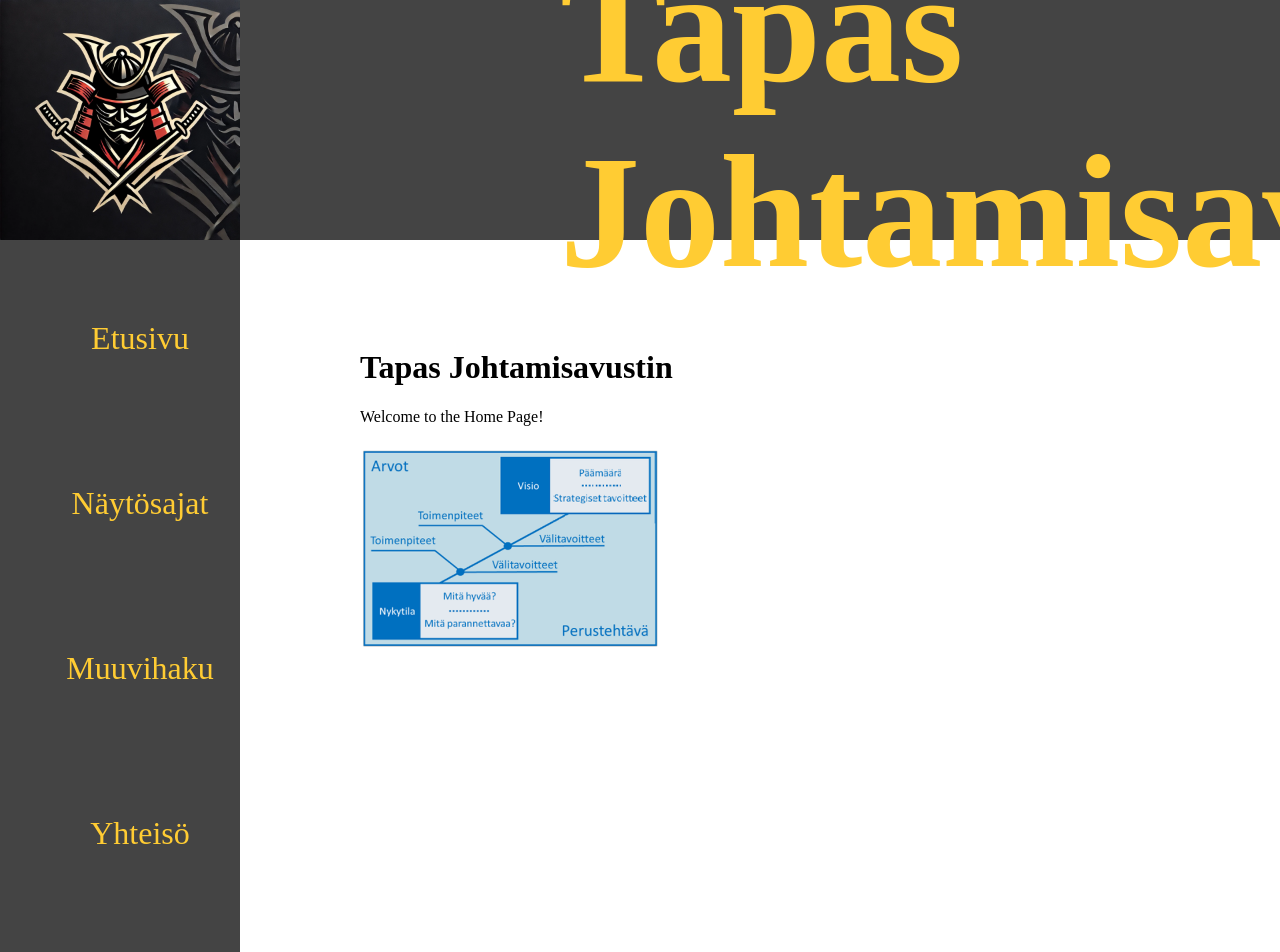
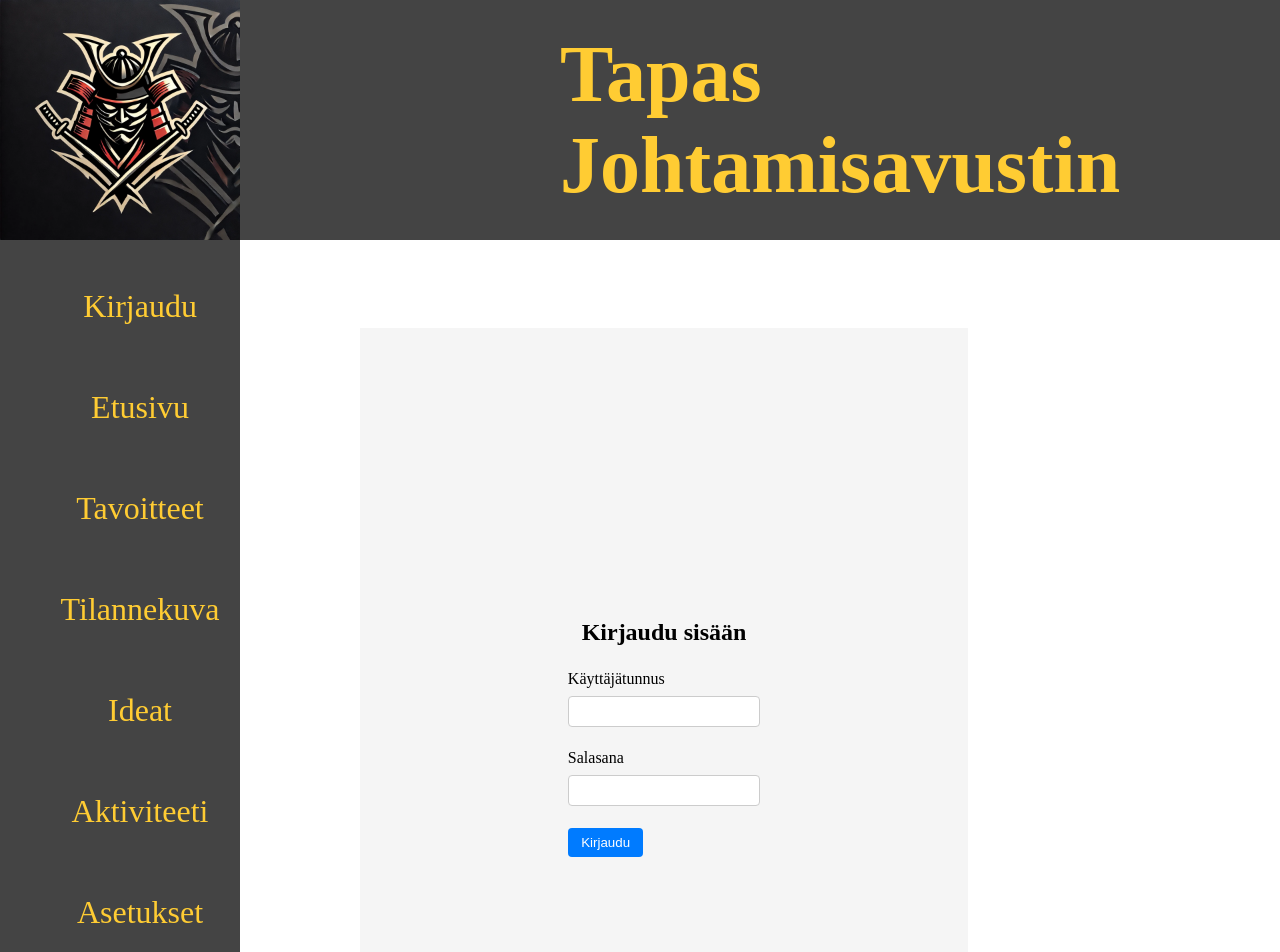
Before and after one commit to taunojokinen/tapas, a React (Create React App) app in the folder tapasUI/: page / in a window 1280 px wide. Shown: the top 952 px of the page. Built offline with nearby package versions, Linux system fonts and the light colour scheme.

Commit message:
sivuja lisätty

```diff
--- a/tapasUI/src/components/App.tsx
+++ b/tapasUI/src/components/App.tsx
@@ -1,9 +1,13 @@
 import React from 'react';
 import logo from '../pictures/logo.png';
 import { BrowserRouter as Router, Route, Routes } from 'react-router-dom';
+import Kirjautuminen from '../pages/Kirjautuminen';
 import Home from '../pages/Home';
+import Tavoitteet from '../pages/Tavoitteet';
+import Tilannekuva from '../pages/Tilannekuva';
 import Header from '../components/header/Header';
 import Navi from '../components/header/Navi';
+
 
 const App: React.FC = () => {
     return (
@@ -14,7 +18,10 @@ const App: React.FC = () => {
                 <Navi/>
             <div style={{ marginLeft: '2em', padding: '20em', width: '100%' }}>
                 <Routes>
-                    {<Route path="/" element={<Home />} />}
+                    {<Route path="/" element={<Kirjautuminen />} />}
+                    {<Route path="/etusivu" element={<Home />} />}
+                    {<Route path="/tavoitteet" element={<Tavoitteet />} />}
+                    {<Route path="/tilannekuva" element={<Tilannekuva />} />}
                     {/* Lisää muita reittejä tarvittaessa */}
                 </Routes>
                 </div>
--- a/tapasUI/src/components/header/Header.css
+++ b/tapasUI/src/components/header/Header.css
@@ -25,5 +25,5 @@
   }
 
   .header-text h1 {
-    font-size: 10em; /* Adjust the size as needed */
+    font-size: 5em; /* Adjust the size as needed */
   }
--- a/tapasUI/src/components/header/Navi.css
+++ b/tapasUI/src/components/header/Navi.css
@@ -46,7 +46,7 @@
     display: block;
     color: var(--light-colour);
     font-size: 2em;
-    margin: 2em 0; /* Adjust the margin as needed */
+    margin: 1em 0; /* Adjust the margin as needed */
 }
 
 .navi li a {
--- a/tapasUI/src/components/header/Navi.tsx
+++ b/tapasUI/src/components/header/Navi.tsx
@@ -23,10 +23,13 @@ const Navi = () => {
       <div id="colorbar">
         <div id="navi_bar">
           <ul className="navi">
-            <li><Link to="/">Etusivu</Link></li>
-            <li><Link to="/search-finnkino">Näytösajat</Link></li>
-            <li><Link to="/search-tmdb">Muuvihaku</Link></li>
-            <li><Link to="/community">Yhteisö</Link></li>
+            <li><Link to="/">Kirjaudu</Link></li>
+            <li><Link to="/etusivu">Etusivu</Link></li>
+            <li><Link to="/tavoitteet">Tavoitteet</Link></li>
+            <li><Link to="/tilannekuva">Tilannekuva</Link></li>
+            <li><Link to="/search-tmdb">Ideat</Link></li>
+            <li><Link to="/community">Aktiviteeti</Link></li>
+            <li><Link to="/community">Asetukset</Link></li>
 {/*             {!loginData.userName && <li><Link to="/login">Kirjautuminen</Link></li>}
             {loginData.userName && <li><Link to="/myaccount">Oma tili</Link></li>}
             {loginData.userName && <li><Link onClick={handleLogout}>Kirjaudu ulos</Link></li>} */}
--- /dev/null
+++ b/tapasUI/src/pages/Kirjautuminen.css
@@ -0,0 +1,42 @@
+.login-container {
+    display: flex;
+    flex-direction: column;
+    align-items: center;
+    justify-content: center;
+    height: 100vh;
+    background-color: #f5f5f5;
+}
+
+h2 {
+    margin-bottom: 1em;
+}
+
+.form-group {
+    margin-bottom: 1em;
+}
+
+label {
+    display: block;
+    margin-bottom: 0.5em;
+}
+
+input {
+    width: 100%;
+    padding: 0.5em;
+    margin-bottom: 0.5em;
+    border: 1px solid #ccc;
+    border-radius: 4px;
+}
+
+button {
+    padding: 0.5em 1em;
+    background-color: #007bff;
+    color: white;
+    border: none;
+    border-radius: 4px;
+    cursor: pointer;
+}
+
+button:hover {
+    background-color: #0056b3;
+}
--- /dev/null
+++ b/tapasUI/src/pages/Kirjautuminen.tsx
@@ -0,0 +1,45 @@
+import React, { useState } from 'react';
+import './Kirjautuminen.css';
+
+const Kirjautuminen: React.FC = () => {
+    const [username, setUsername] = useState('');
+    const [password, setPassword] = useState('');
+
+    const handleLogin = (e: React.FormEvent) => {
+        e.preventDefault();
+        // Add login logic here
+        console.log('Username:', username);
+        console.log('Password:', password);
+    };
+
+    return (
+        <div className="login-container">
+            <h2>Kirjaudu sisään</h2>
+            <form onSubmit={handleLogin}>
+                <div className="form-group">
+                    <label htmlFor="username">Käyttäjätunnus</label>
+                    <input
+                        type="text"
+                        id="username"
+                        value={username}
+                        onChange={(e) => setUsername(e.target.value)}
+                        required
+                    />
+                </div>
+                <div className="form-group">
+                    <label htmlFor="password">Salasana</label>
+                    <input
+                        type="password"
+                        id="password"
+                        value={password}
+                        onChange={(e) => setPassword(e.target.value)}
+                        required
+                    />
+                </div>
+                <button type="submit">Kirjaudu</button>
+            </form>
+        </div>
+    );
+};
+
+export default Kirjautuminen;
--- /dev/null
+++ b/tapasUI/src/pages/Tavoitteet.tsx
@@ -0,0 +1,14 @@
+import React from 'react';
+import hoshin from '../pictures/hoshin.png';
+
+const Tavoitteet: React.FC = () => {
+    return (
+        <div>
+            <h1>Tapas Johtamisavustin</h1>
+            <p>Welcome to the Tavoite Page!</p>
+            <img src={hoshin} alt="Hoshin-taulu" style={{ width: '50%', height: 'auto' }} className='header-logo'/>
+        </div>
+    );
+};
+
+export default Tavoitteet;
--- /dev/null
+++ b/tapasUI/src/pages/Tilannekuva.tsx
@@ -0,0 +1,14 @@
+import React from 'react';
+import tilannekuva from '../pictures/tilannekuva.png';
+
+const Tilannekuva: React.FC = () => {
+    return (
+        <div>
+            <h1>Tapas Johtamisavustin</h1>
+            <p>Welcome to the Tilannekuva Page!</p>
+            <img src={tilannekuva} alt="Hoshin-taulu" style={{ width: '50%', height: 'auto' }} className='header-logo'/>
+        </div>
+    );
+};
+
+export default Tilannekuva;
```
Also changed, not shown: tapasUI/src/pictures/hoshin.png (added), tapasUI/src/pictures/tilannekuva.png (added).
